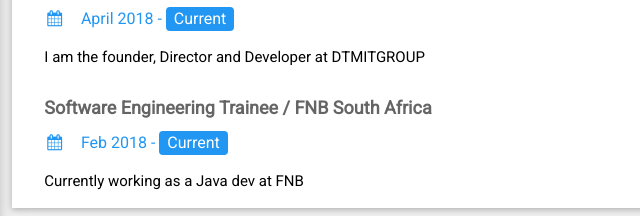
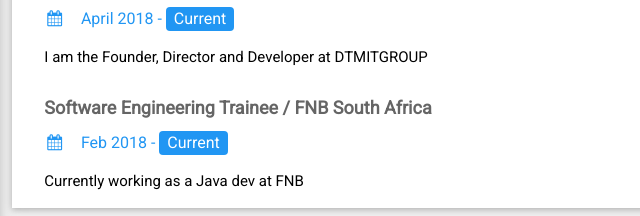
Before and after one commit to ttshivhula/ttshivhula.github.io, a plain HTML site: page index.html in a window 1280 px wide. Shown: the part 153-369 px from the top of the page, 425-1065 px from the left. Drawn offline with Linux system fonts and the light colour scheme.

Commit message:
Update index.html

```diff
--- a/index.html
+++ b/index.html
@@ -79,7 +79,7 @@
         <div class="tt-container">
           <h5 class="tt-opacity"><b>Director / DTMITGROU</b></h5>
           <h6 class="tt-text-teal"><i class="fa fa-calendar fa-fw tt-margin-right"></i>April 2018 - <span class="tt-tag tt-teal tt-round">Current</span></h6>
-          <p>I am the founder, Director and Developer at DTMITGROUP</p>
+          <p>I am the Founder, Director and Developer at DTMITGROUP</p>
         </div>
 
 
```
